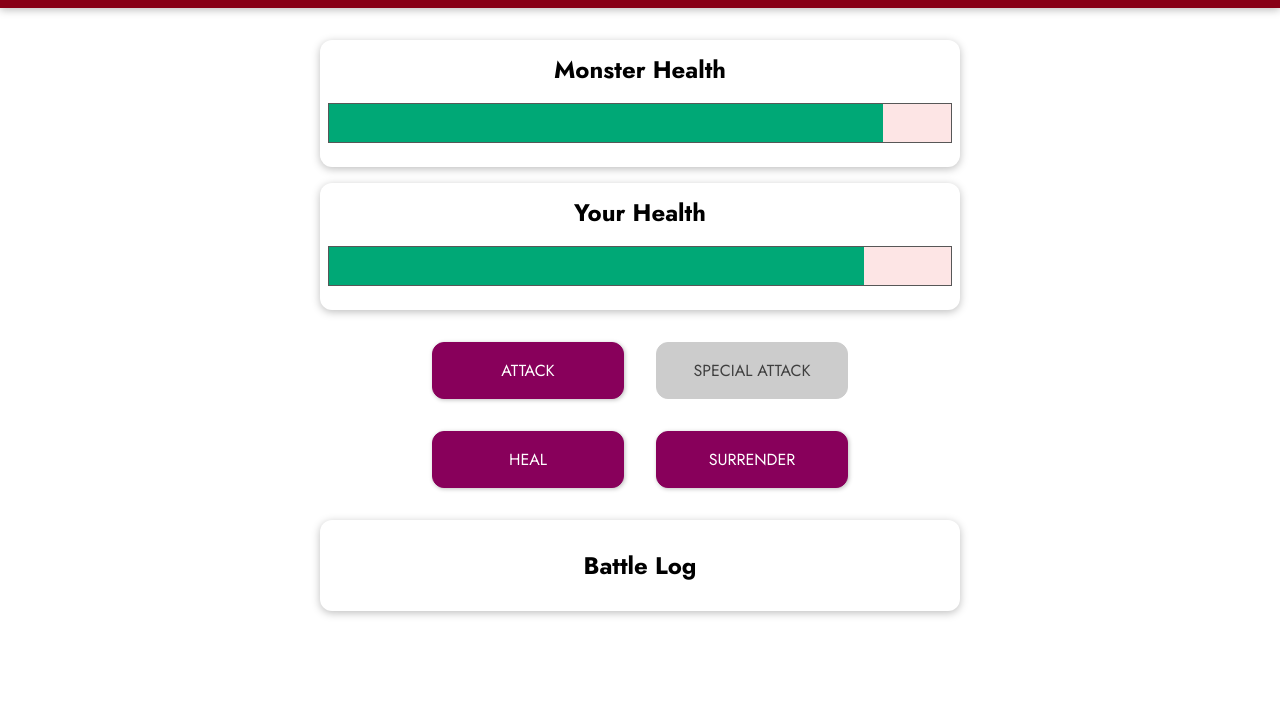
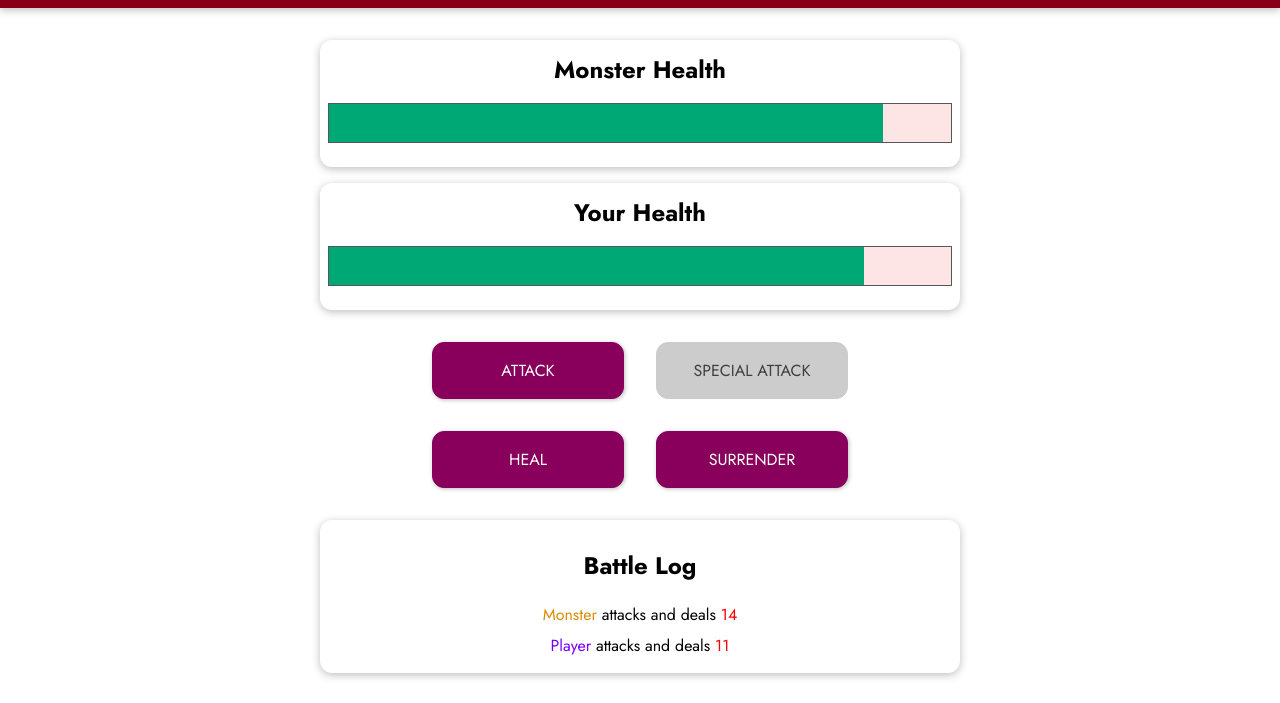
Before and after one commit to asadhayat1068/udemy_vue3_course_projects, a plain HTML site: page project-01-monster-slayer/index.html in a window 1280 px wide. Both pictures are taken after a click on the button "ATTACK". Shown: the part 97-800 px from the top of the page. Drawn offline with nearby package versions, Linux system fonts and the light colour scheme.

Commit message:
Game Logs

```diff
--- a/project-01-monster-slayer/app.js
+++ b/project-01-monster-slayer/app.js
@@ -9,6 +9,7 @@ const app = Vue.createApp({
       monsterHealth: 100,
       currentRound: 0,
       winner: null,
+      gameLogs: [],
     };
   },
   methods: {
@@ -19,6 +20,7 @@ const app = Vue.createApp({
       if (this.monsterHealth <= 0) {
         this.monsterHealth = 0;
       }
+      this.addLog("player", "attack", attackValue);
       this.attackPlayer();
     },
 
@@ -28,6 +30,7 @@ const app = Vue.createApp({
       if (this.playerHealth <= 0) {
         this.playerHealth = 0;
       }
+      this.addLog("monster", "attack", attackValue);
     },
     specialAttackMonster() {
       this.currentRound++;
@@ -36,6 +39,7 @@ const app = Vue.createApp({
       if (this.monsterHealth <= 0) {
         this.monsterHealth = 0;
       }
+      this.addLog("player", "special-attack", attackValue);
       this.attackPlayer();
     },
     healPlayer() {
@@ -46,16 +50,26 @@ const app = Vue.createApp({
       } else {
         this.playerHealth += healValue;
       }
+      this.addLog("player", "heal", healValue);
       this.attackPlayer();
     },
     surrender() {
       this.winner = "monster";
+      this.addLog("player", "surrender", 0);
     },
     newGame() {
       this.playerHealth = 100;
       this.monsterHealth = 100;
       this.currentRound = 0;
       this.winner = null;
+      this.gameLogs = [];
+    },
+    addLog(actionBy, actionType, actionValue) {
+      this.gameLogs.unshift({
+        actionBy,
+        actionType,
+        actionValue,
+      });
     },
   },
   computed: {
--- a/project-01-monster-slayer/index.html
+++ b/project-01-monster-slayer/index.html
@@ -52,7 +52,23 @@
       </section>
       <section id="log" class="container">
         <h2>Battle Log</h2>
-        <ul></ul>
+        <ul>
+          <li v-for="log in gameLogs">
+            <span
+              :class="{'log--player': log.actionBy === 'player', 'log--monster': log.actionBy === 'monster'}"
+              >{{log.actionBy == 'player' ? 'Player' : 'Monster'}}
+            </span>
+            <span v-if="log.actionType == 'heal'">
+              heals himself for
+              <span class="log--heal">{{log.actionValue}}</span></span
+            >
+            <span v-else-if="log.actionType == 'surrender'"> surrenders </span>
+            <span v-else>
+              attacks and deals
+              <span class="log--damage">{{log.actionValue}}</span></span
+            >
+          </li>
+        </ul>
       </section>
     </div>
   </body>
```
